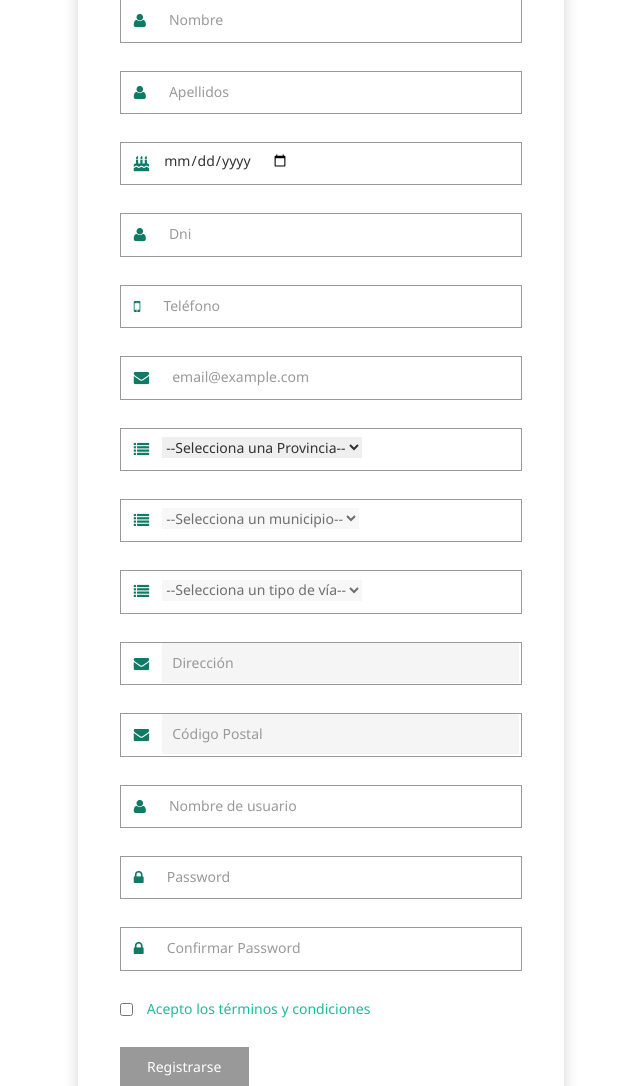
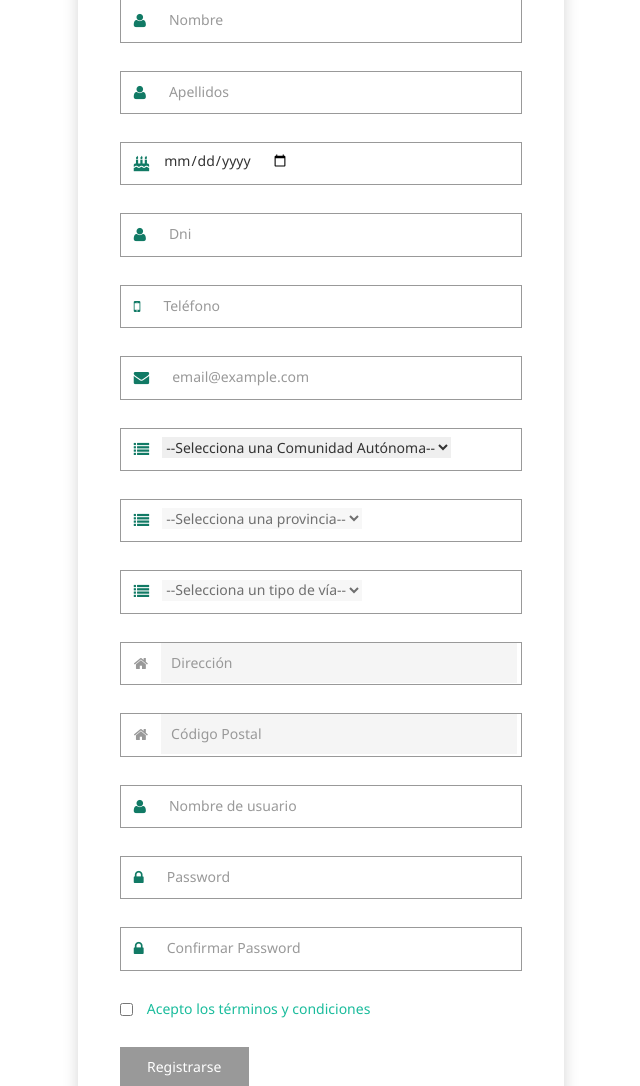
Before and after one commit to ejimenezramos/proyectoFinal, a PHP site: page /mvc/vista/register.php in a window 1280 px wide. Shown: the part 518-1604 px from the top of the page, without its empty margins (319-959 px from the left). Run offline with PHP 8.4, Linux system fonts and the light colour scheme.

Commit message:
elenaintento

```diff
--- a/js/jquery.peticionesAJAX.js
+++ b/js/jquery.peticionesAJAX.js
@@ -4,21 +4,30 @@
 /****PETICIÓN AJAX PARA EL FILTRO POR CIUDAD REGISTRO CLIENTE****/
 /*Elena:petición AJAX para el filtro de provincias y municipios en la página registro*/
 $(document).ready(function(){
-    $("#provincias").change(function(){
-        if($("#provincias").val()==0){
-           $("#errorprovincias").html('Por favor seleccione una provincia de la lista');
-            $("#municipios").attr('disabled', true);
+    $("#comunidades").change(function(){
+        if($("#comunidades").val()==0){
+           $("#errorcomunidades").html('Por favor seleccione una Comunidad Autónoma de la lista');
+            $("#provincias").attr('disabled', true);
             $("#tipoDireccion").attr('disabled', true);
             $("#direccion").attr('disabled', true);
             $("#cp").attr('disabled', true);
         }else {
+            $("#errorcomunidades").html('');
             $.ajax({
                 method: "POST",
                 url: "./requests/peticiones.php",
-                data: {codigoProvincia: $("#provincias").val()}
+                data: {codigoComunidad: $("#comunidades").val()}
             })
                 .success(function (result) {
-                    $("#municipios").attr('disabled', false);
+                    $("#provincias").attr('disabled', false);
+
+                   var ob=JSON.parse(result);
+                    $("#provincias").html("<option value='0'>--Seleccione una provincia--</option>");
+                    for (i=0;i<ob.provincia.length;i++){
+                        $("#provincias").append("<option value="+ob.provincia[i]+">"+ob.provincia[i]+"</option>");
+
+                    }
+
                 })
                 .error(function (error) {
                     console.log(error);
--- a/js/validaciones.js
+++ b/js/validaciones.js
@@ -187,4 +187,48 @@ $(document).ready(function () {
 
 
     })
+
 });
+/***************HABILITACIÓN CAMPOS REGISTRO CUANDO SE SELEECIONE MUNICIPIO****************/
+
+$(document).ready(function () {
+    $("#provincias").on('change', function () {
+        if ($(this).val() == "0") {
+           $("#errorprovincias").html('Por favor, selecciona una provincia de la lista');
+            $("#tipoDireccion").attr('disabled', true);
+            $("#direccion").attr('disabled', true);
+            $("#cp").attr('disabled', true);
+        }
+        else {
+            $("#errorprovincias").html('');
+            $("#tipoDireccion").attr('disabled', false);
+        }
+
+
+    })
+
+
+});
+
+/***************HABILITACIÓN CAMPOS REGISTRO CUANDO SE SELEECIONE TIPO DE VÍA****************/
+
+$(document).ready(function () {
+    $("#tipoDireccion").on('change', function () {
+        if ($(this).val() == "0") {
+            $("#errortipoDireccion").html('Por favor, selecciona un tipo de vía de la lista');
+
+            $("#direccion").attr('disabled', true);
+            $("#cp").attr('disabled', true);
+        }
+        else {
+            $("#errortipoDireccion").html('');
+            $("#direccion").attr('disabled', false);
+            $("#cp").attr('disabled', false);
+        }
+
+
+    })
+
+
+
+});
--- a/mvc/vista/register.php
+++ b/mvc/vista/register.php
@@ -182,76 +182,42 @@ Smartphone Compatible web template, free webdesigns for Nokia, Samsung, LG, Sony
                 </div>
                 <div class="key">
                     <i class="fa fa-list" aria-hidden="true"></i>
-                    <select class="consulta" name="provincias" id="provincias"
+                    <select class="consulta" name="comunidades" id="comunidades"
                             oninvalid="setCustomValidity('Todos los campos son obligatorios para el registro')">
-                        <option value="0">--Selecciona una Provincia--</option>
-                        <option value="1">Álava</option>
-                        <option value="2">Albacete</option>
-                        <option value="3">Alicante</option>
-                        <option value="4">Almería</option>
-                        <option value="5">Asturias</option>
-                        <option value="6">Ávila</option>
-                        <option value="7">Badajoz</option>
-                        <option value="8">Barcelona</option>
-                        <option value="9">Burgos</option>
-                        <option value="10">Cáceres</option>
-                        <option value="11">Cádiz</option>
-                        <option value="12">Cantabria</option>
-                        <option value="13">Castellón</option>
-                        <option value="14">Ciudad Real</option>
-                        <option value="15">Córdoba</option>
-                        <option value="16">La Coruña</option>
-                        <option value="17">Cuenca</option>
-                        <option value="18">Gerona</option>
-                        <option value="19">Granada</option>
-                        <option value="20">Guadalajara</option>
-                        <option value="21">Guipúzcoa</option>
-                        <option value="22">Huelva</option>
-                        <option value="23">Huesca</option>
-                        <option value="24">Islas Baleares</option>
-                        <option value="25">Jaén</option>
-                        <option value="26">León</option>
-                        <option value="27">Lérida</option>
-                        <option value="28">Lugo</option>
-                        <option value="29">Madrid</option>
-                        <option value="30">Málaga</option>
-                        <option value="31">Murcia</option>
-                        <option value="32">Navarra</option>
-                        <option value="33">Ourense</option>
-                        <option value="34">Palencia</option>
-                        <option value="35">Las Palmas</option>
-                        <option value="36">Pontevedra</option>
-                        <option value="37">La Rioja</option>
-                        <option value="38">Salamanca</option>
-                        <option value="39">Segovia</option>
-                        <option value="40">Sevilla</option>
-                        <option value="41">Soria</option>
-                        <option value="42">Tarragona</option>
-                        <option value="43">Santa Cruz de Tenerife</option>
-                        <option value="44">Teruel</option>
-                        <option value="45">Toledo</option>
-                        <option value="46">Valencia</option>
-                        <option value="47">Valladolid</option>
-                        <option value="48">Vizcaya</option>
-                        <option value="49">Zamora</option>
-                        <option value="50">Zaragoza</option>
-                        <option value="51">Ceuta</option>
-                        <option value="52">Melilla</option>
+                        <option value="0">--Selecciona una Comunidad Autónoma--</option>
+                        <option value="1">Andalucía</option>
+                        <option value="2">Aragón</option>
+                        <option value="3">Asturias</option>
+                        <option value="4">Cantabria</option>
+                        <option value="5">Castilla y León</option>
+                        <option value="6">Castilla-La Mancha</option>
+                        <option value="7">Cataluña</option>
+                        <option value="8">Extremadura</option>
+                        <option value="9">Galicia</option>
+                        <option value="10">La Rioja</option>
+                        <option value="11">Islas Baleares</option>
+                        <option value="12">País Vasco</option>
+                        <option value="13">Canarias</option>
+                        <option value="14">Comunidad de Madrid</option>
+                        <option value="15">Región de Murcia</option>
+                        <option value="16">Comunidad Valenciana</option>
+                        <option value="17">Navarra</option>
+                        <option value="18">Ceuta</option>
+                        <option value="19">Melilla</option>
                     </select>
                     <div class="clearfix"></div>
                 </div>
-
+                <div class="has-warning"><p id="errorcomunidades"></p></div>
                 <div class="key">
                     <i class="fa fa-list" aria-hidden="true"></i>
-                    <select class="consulta" disabled="disabled" name="municipios" id="municipios"
+                    <select class="consulta" disabled="disabled" name="provincias" id="provincias"
                             oninvalid="setCustomValidity('Todos los campos son obligatorios para el registro')">
-                        <option value="a">--Selecciona un municipio--</option>
-                        <option value="b"></option>
-                        <option value="c"></option>
-                        <option value="d"></option>
+                        <option value="0">--Selecciona una provincia--</option>
+
                     </select>
                     <div class="clearfix"></div>
                 </div>
+                <div class="has-warning"><p id="errorprovincias"></p></div>
                 <div class="key">
                     <i class="fa fa-list" aria-hidden="true"></i>
                     <select class="consulta" disabled="disabled" name="tipoDireccion" id="tipoDireccion"
@@ -264,13 +230,14 @@ Smartphone Compatible web template, free webdesigns for Nokia, Samsung, LG, Sony
                     <div class="clearfix"></div>
                 </div>
                 <div class="key">
-                    <i class="fa fa-envelope" aria-hidden="true"></i>
+                    <i class="fa fa-home" aria-hidden="true"></i>
                     <input type="text" placeholder="Dirección" disabled="disabled" name="direccion" id="direccion"
                            oninvalid="setCustomValidity('Todos los campos son obligatorios para el registro')">
                     <div class="clearfix"></div>
                 </div>
+                <div class="has-warning"><p id="errordireccion"></p></div>
                 <div class="key">
-                    <i class="fa fa-envelope" aria-hidden="true"></i>
+                    <i class="fa fa-home" aria-hidden="true"></i>
                     <input type="text" placeholder="Código Postal" disabled="disabled" name="cp" id="cp"
                            oninvalid="setCustomValidity('Todos los campos son obligatorios para el registro')">
                     <div class="clearfix"></div>
```
